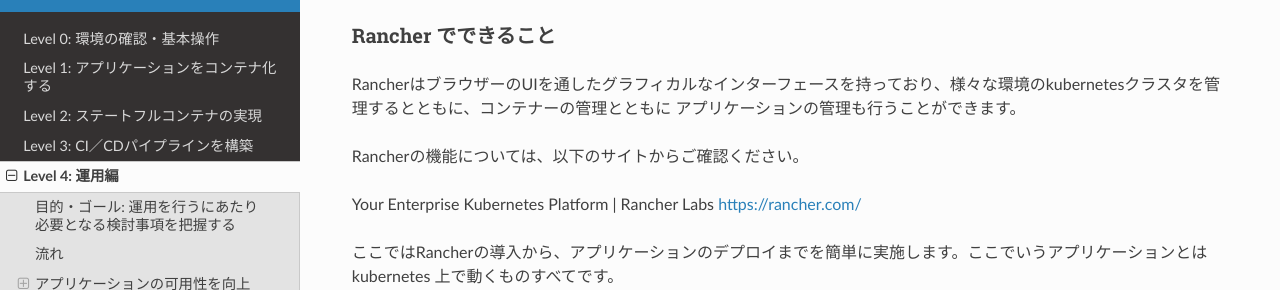
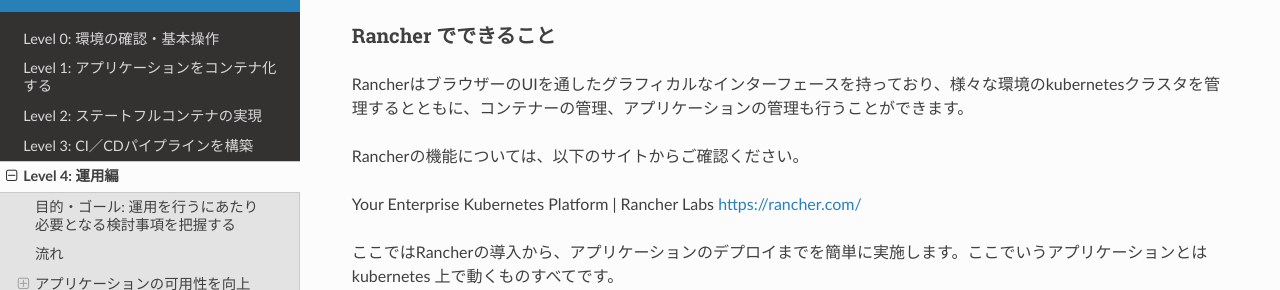
Before and after one commit to NetAppJpTechTeam/NetAppDigitalTransformationLab, a Sphinx documentation site: the page built from docs/source/Level4/index.rst, in a window 1280 px wide and 1400 px high, scrolled down 2695 px. Shown: the part 183-473 px from the top of the window. Built offline with Sphinx 7.4.7 and the Read the Docs theme 2.0.0, drawn with Linux system fonts in a browser that asks for light colours.

Commit message:
fix minor linefeed

```diff
--- a/docs/source/Level4/rancher/index.rst
+++ b/docs/source/Level4/rancher/index.rst
@@ -1,8 +1,7 @@
 Rancher でできること
 ------------------------
 
-RancherはブラウザーのUIを通したグラフィカルなインターフェースを持っており、様々な環境のkubernetesクラスタを管理するとともに、コンテナーの管理とともに
-アプリケーションの管理も行うことができます。
+RancherはブラウザーのUIを通したグラフィカルなインターフェースを持っており、様々な環境のkubernetesクラスタを管理するとともに、コンテナーの管理、アプリケーションの管理も行うことができます。
 
 Rancherの機能については、以下のサイトからご確認ください。
 
```
